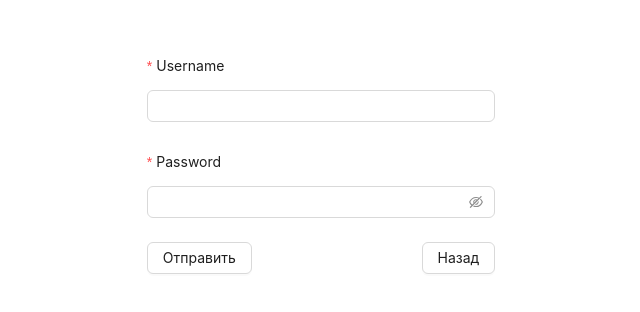
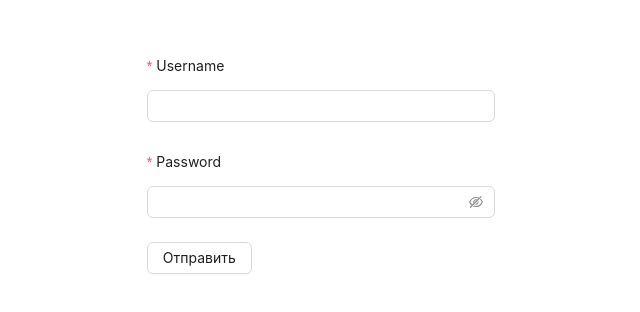
Before and after one commit to hassie54men/admin-antd, a React (Vite) app: page /login in a window 1280 px wide. Shown: the part 226-538 px from the top of the page, without its empty margins (319-959 px from the left). Built offline with nearby package versions, Linux system fonts and the light colour scheme; no server answers.

Commit message:
refactor: remove useNavigate in Login

```diff
--- a/src/features/auth/pages/Login.tsx
+++ b/src/features/auth/pages/Login.tsx
@@ -1,5 +1,4 @@
 import { Button, Form, Input } from "antd";
-import { useNavigate } from "react-router";
 import type { LoginParams } from "../model/auth.types.ts";
 import { useLoginMutation } from "../model/auth.mutations.ts";
 
@@ -27,7 +26,7 @@ const Login = () => {
   const onFinish = async (values: LoginParams) => {
     loginMutation(values);
   };
-  const navigate = useNavigate();
+
   return (
     <section style={styles.section}>
       <Form name="basic" initialValues={{ remember: true }} onFinish={onFinish}>
@@ -54,7 +53,6 @@ const Login = () => {
             <Button htmlType="submit" loading={isPending}>
               Отправить
             </Button>
-            <Button onClick={() => navigate("/")}> Назад </Button>
           </div>
         </Form.Item>
       </Form>
```
